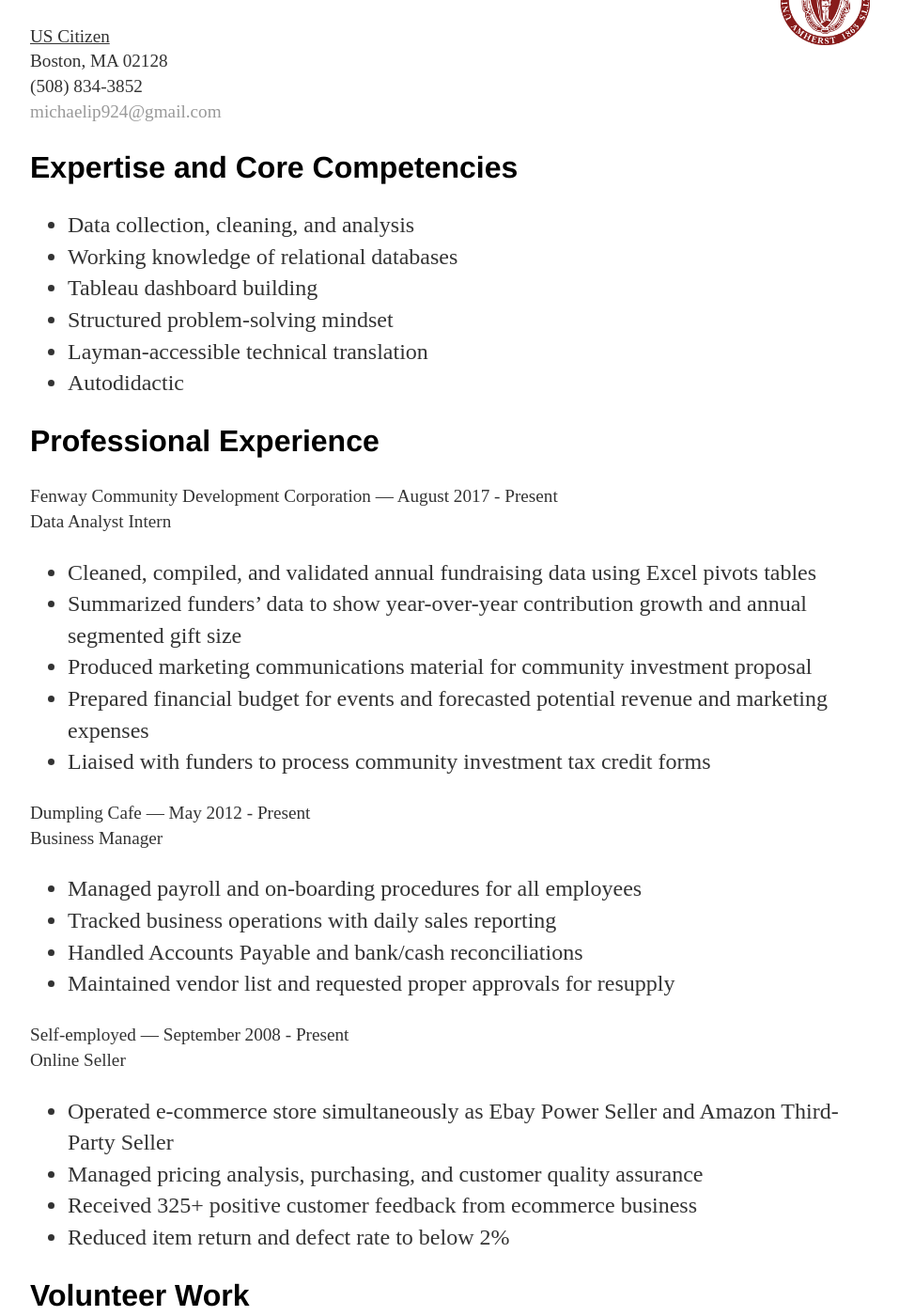
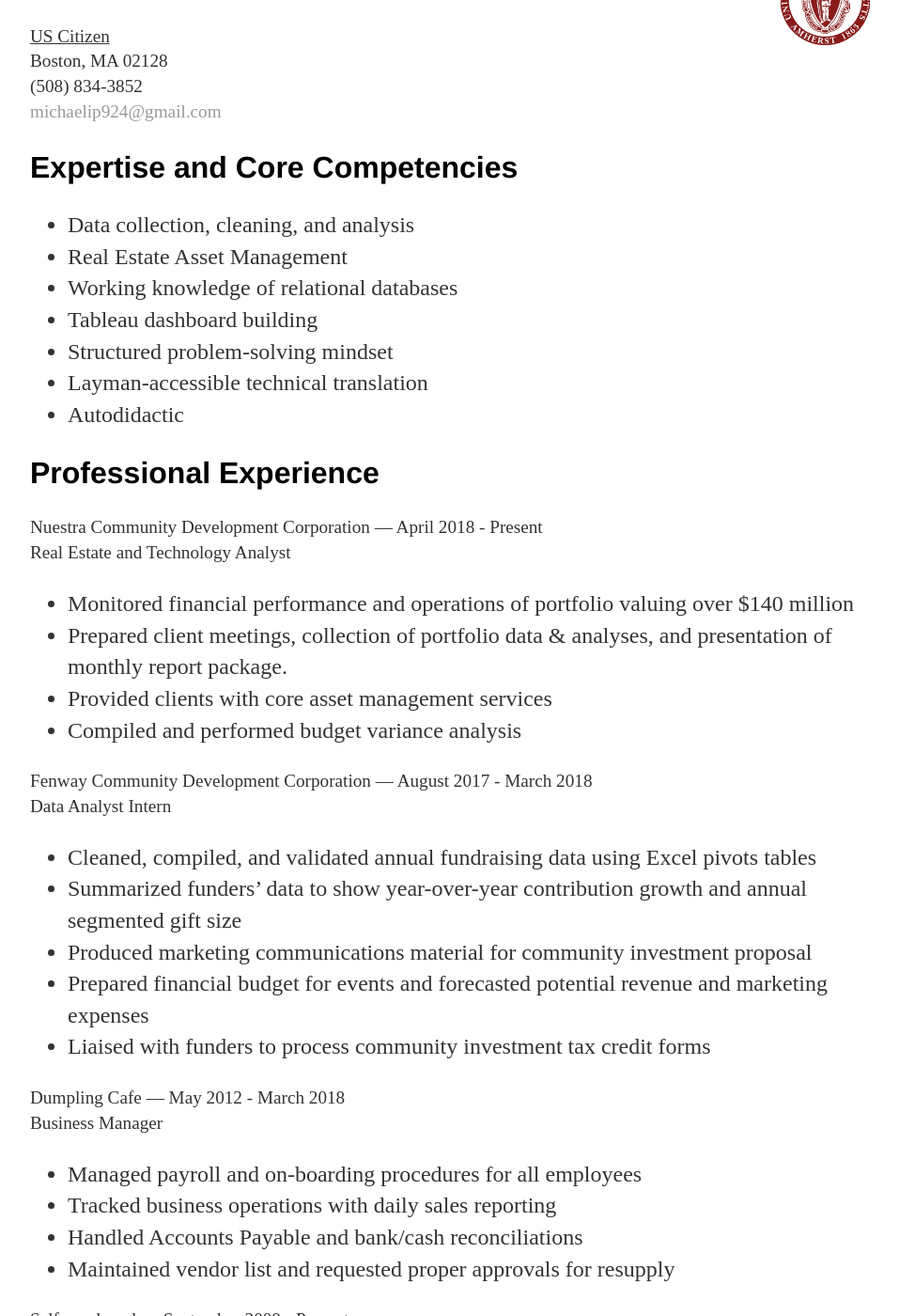
Before and after one commit to michaelip2/michaelip2.github.io, a Jekyll site: the page built from cv/index.html, in a window 1280 px wide and 1400 px high, scrolled down 204 px. Shown: the whole window at 94% size, without its empty margins (160-1117 px from the left). Built offline with Jekyll 4.4.1, drawn with Linux system fonts in a browser that asks for light colours; some of the changed text lies outside the part shown.

Commit message:
Update index.html

```diff
--- a/cv/index.html
+++ b/cv/index.html
@@ -10,6 +10,7 @@ title: CV of Michael Ip
 <h2>Expertise and Core Competencies</h2>
 <ul>
 <li>Data collection, cleaning, and analysis</li>
+<li>Real Estate Asset Management</li>
 <li>Working knowledge of relational databases</li>
 <li>Tableau dashboard building</li>
 <li>Structured problem-solving mindset</li>
@@ -17,7 +18,14 @@ title: CV of Michael Ip
 <li>Autodidactic</li>
 </ul>
 <h2>Professional&nbsp;Experience</h2>
-<p style="text-align: left;">Fenway Community Development Corporation &mdash; August 2017 - Present<br />Data Analyst Intern</p>
+<p>Nuestra Community Development Corporation &mdash; April 2018 - Present<br />Real Estate and Technology Analyst</p>
+<ul>
+<li>Monitored financial performance and operations of portfolio valuing over $140 million</li>
+<li>Prepared client meetings, collection of portfolio data &amp; analyses, and presentation of monthly report package.</li>
+<li>Provided clients with core asset management services</li>
+<li>Compiled and performed budget variance analysis</li>
+</ul>
+<p style="text-align: left;">Fenway Community Development Corporation &mdash; August 2017 - March 2018<br />Data Analyst Intern</p>
 <ul>
 <li>Cleaned, compiled, and validated annual fundraising data using Excel pivots tables</li>
 <li>Summarized funders&rsquo; data to show year-over-year contribution growth and annual segmented gift size</li>
@@ -25,7 +33,7 @@ title: CV of Michael Ip
 <li>Prepared financial budget for events and forecasted potential revenue and marketing expenses</li>
 <li>Liaised with funders to process community investment tax credit forms</li>
 </ul>
-<p>Dumpling Cafe &mdash; May 2012 - Present<br /> Business Manager</p>
+<p>Dumpling Cafe &mdash; May 2012 - March 2018<br /> Business Manager</p>
 <ul>
 <li><span data-reactid=".0.1.3.8.2.b.2.$1.1.0.0.0.1.0.2.0">Managed payroll and on-boarding procedures for all employees</span></li>
 <li>Tracked business operations with daily sales reporting</li>
```
Also changed, not shown: other parts of cv/index.html (+1 -1 lines).
